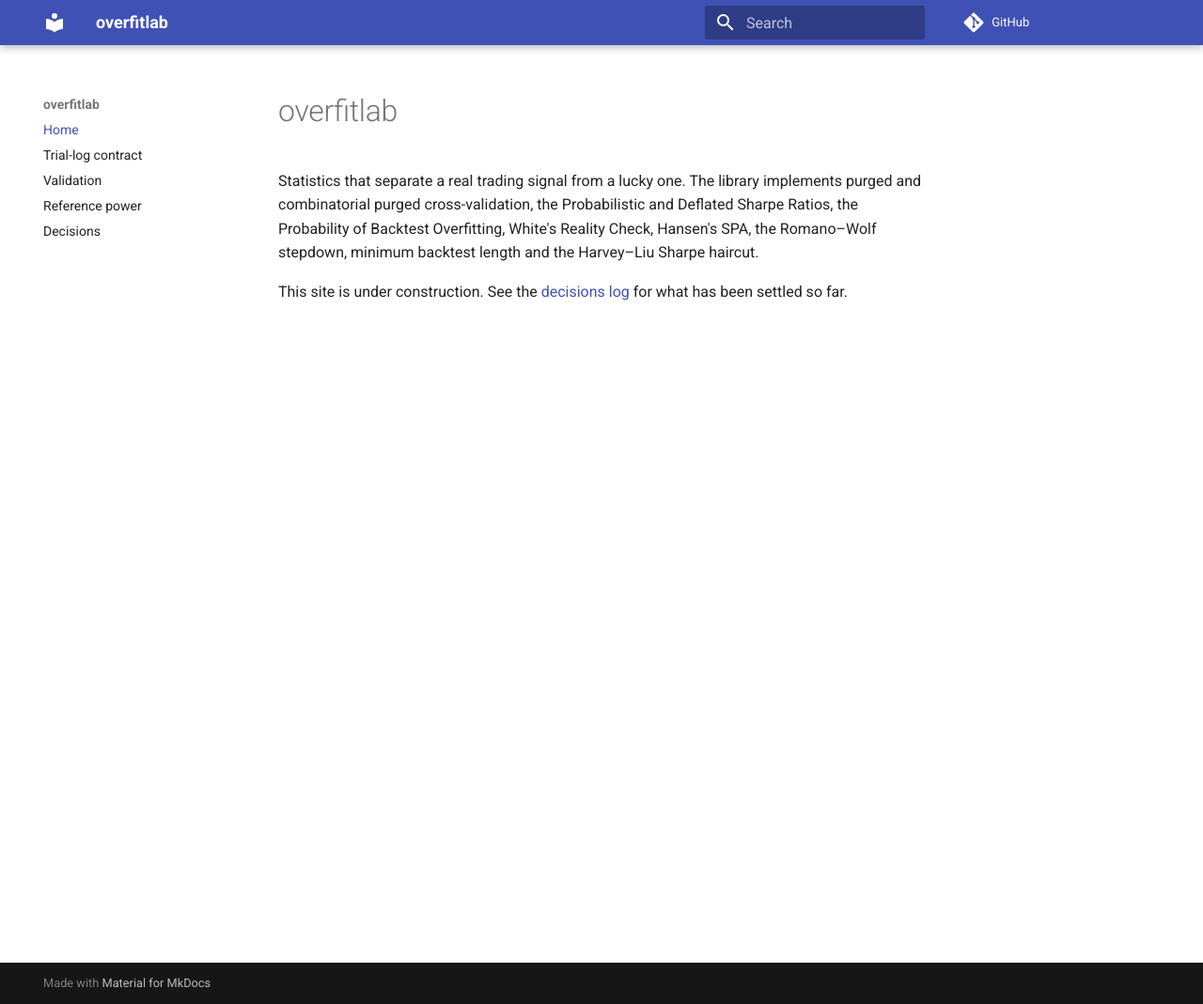
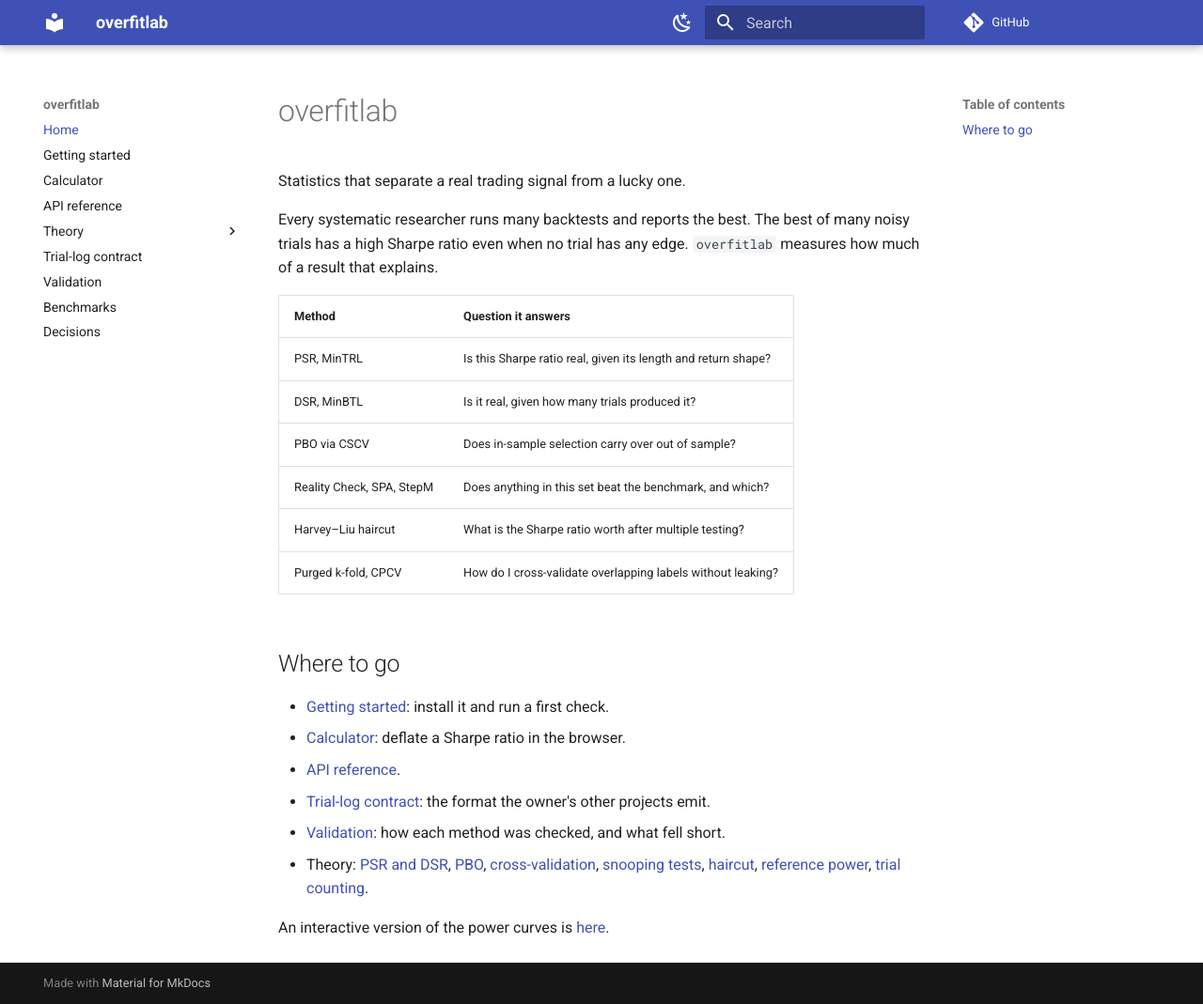
Before and after one commit to avmhdt/backtest-overfitting-lab, an MkDocs documentation site: the page built from docs/index.md, in a window 1280 px wide and 1069 px high. Shown: the whole window at 94% size. Built offline with MkDocs 1.6.1 and Material for MkDocs 9.7.7, drawn with Linux system fonts in a browser that asks for light colours; comment, search, counter and statistics services are not loaded.

Commit message:
Add the docs site, API reference and Pages workflow (#10)

```diff
--- a/docs/index.md
+++ b/docs/index.md
@@ -1,5 +1,25 @@
 # overfitlab
 
-Statistics that separate a real trading signal from a lucky one. The library implements purged and combinatorial purged cross-validation, the Probabilistic and Deflated Sharpe Ratios, the Probability of Backtest Overfitting, White's Reality Check, Hansen's SPA, the Romano–Wolf stepdown, minimum backtest length and the Harvey–Liu Sharpe haircut.
+Statistics that separate a real trading signal from a lucky one.
 
-This site is under construction. See the [decisions log](decisions.md) for what has been settled so far.
+Every systematic researcher runs many backtests and reports the best. The best of many noisy trials has a high Sharpe ratio even when no trial has any edge. `overfitlab` measures how much of a result that explains.
+
+| Method | Question it answers |
+|---|---|
+| PSR, MinTRL | Is this Sharpe ratio real, given its length and return shape? |
+| DSR, MinBTL | Is it real, given how many trials produced it? |
+| PBO via CSCV | Does in-sample selection carry over out of sample? |
+| Reality Check, SPA, StepM | Does anything in this set beat the benchmark, and which? |
+| Harvey–Liu haircut | What is the Sharpe ratio worth after multiple testing? |
+| Purged k-fold, CPCV | How do I cross-validate overlapping labels without leaking? |
+
+## Where to go
+
+- [Getting started](getting-started.md): install it and run a first check.
+- [Calculator](calculator.md): deflate a Sharpe ratio in the browser.
+- [API reference](api.md).
+- [Trial-log contract](trial-log.md): the format the owner's other projects emit.
+- [Validation](validation.md): how each method was checked, and what fell short.
+- Theory: [PSR and DSR](theory/psr-dsr.md), [PBO](theory/pbo.md), [cross-validation](theory/cv.md), [snooping tests](theory/snooping.md), [haircut](theory/haircut.md), [reference power](theory/power.md), [trial counting](theory/trial-counting.md).
+
+An interactive version of the power curves is [here](assets/power_curves.html).
--- a/mkdocs.yml
+++ b/mkdocs.yml
@@ -3,9 +3,44 @@ site_url: https://avmhdt.github.io/backtest-overfitting-lab/
 repo_url: https://github.com/avmhdt/backtest-overfitting-lab
 theme:
   name: material
+  palette:
+    - media: "(prefers-color-scheme: light)"
+      scheme: default
+      toggle:
+        icon: material/weather-night
+        name: Switch to dark mode
+    - media: "(prefers-color-scheme: dark)"
+      scheme: slate
+      toggle:
+        icon: material/weather-sunny
+        name: Switch to light mode
+plugins:
+  - search
+  - mkdocstrings:
+      handlers:
+        python:
+          paths: [src]
+          options:
+            docstring_style: numpy
+            show_source: false
+            show_root_heading: false
+            show_root_toc_entry: false
+            heading_level: 3
+            merge_init_into_class: true
 nav:
   - Home: index.md
+  - Getting started: getting-started.md
+  - Calculator: calculator.md
+  - API reference: api.md
+  - Theory:
+      - PSR and DSR: theory/psr-dsr.md
+      - PBO: theory/pbo.md
+      - Cross-validation: theory/cv.md
+      - Snooping tests: theory/snooping.md
+      - Haircut: theory/haircut.md
+      - Reference power: theory/power.md
+      - Trial counting: theory/trial-counting.md
   - Trial-log contract: trial-log.md
   - Validation: validation.md
-  - Reference power: theory/power.md
+  - Benchmarks: benchmarks.md
   - Decisions: decisions.md
```
Also changed, not shown: docs/api.md (added, +134 -0 lines), docs/benchmarks.md (added, +14 -0 lines), docs/calculator.md (added, +3 -0 lines), docs/decisions.md (+2 -0 lines), docs/getting-started.md (added, +93 -0 lines), docs/theory/cv.md (added, +23 -0 lines), docs/theory/haircut.md (added, +23 -0 lines), docs/theory/pbo.md (added, +25 -0 lines), docs/theory/psr-dsr.md (added, +31 -0 lines), docs/theory/snooping.md (added, +29 -0 lines), docs/theory/trial-counting.md (added, +29 -0 lines), 5 other files.
